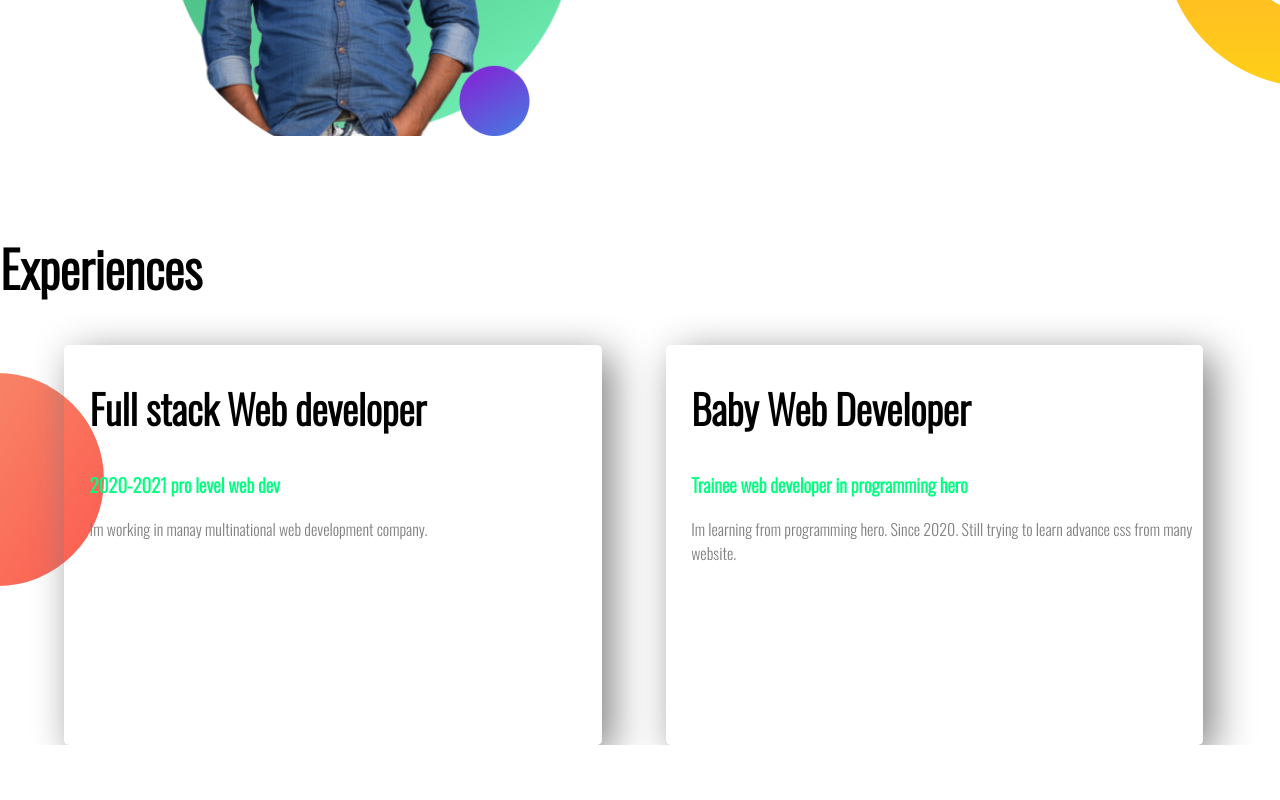
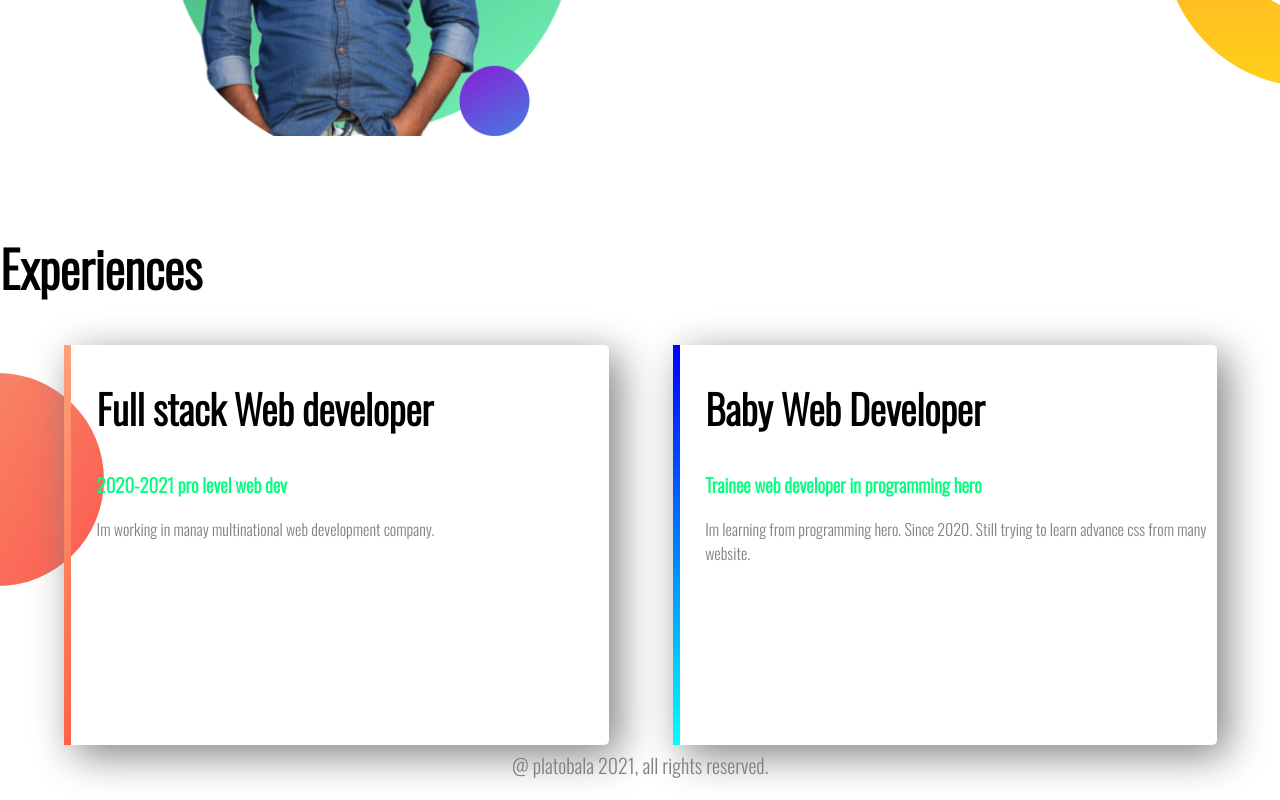
Before and after one commit to platobala/platobala, a plain HTML site: page index.html in a window 1280 px wide. Shown: the part 812-1612 px from the top of the page. Before the commit the page ends 1557 px from the top, so only its background shows below. Drawn offline with nearby package versions, Linux system fonts and the light colour scheme.

Commit message:
all done

```diff
--- a/index.html
+++ b/index.html
@@ -44,13 +44,17 @@
             <h3 class="orange-highlit">2020-2021 pro level web dev</h3>
             <p>Im working in manay multinational web development company.</p>
         </div>
-        <div class="half-width shadow">
+        <div id="baby-web" class="half-width shadow">
             <h2>Baby Web Developer</h2>
             <h3 class="orange-highlit">Trainee web developer in programming hero</h3>
             <p>Im learning from programming hero. Since 2020. Still trying to learn advance css from many website.</p>
         </div>
+    </section>
 
-    </section>
+    <footer>
+        <p>@ platobala 2021, all rights reserved.</p>
+
+    </footer>
 
 </body>
 </html>
--- a/style.css
+++ b/style.css
@@ -64,7 +64,17 @@ section{
     background-position: left;
 }
 #full-stack{
-    border-left: 7px;
-    border-image: liner gredient(lightSalmon, tomato);
+    border-left: 7px solid;
+    border-image: linear-gradient(180deg,lightSalmon,tomato);
+    border-image-slice: 1;
+
+}
+#baby-web{
+    border-left: 7px solid;
+    border-image: linear-gradient(180deg, blue, cyan);
     border-image-slice: 1;
 }
+footer p{
+    text-align: center;
+    font-size: 20px;
+}
```
